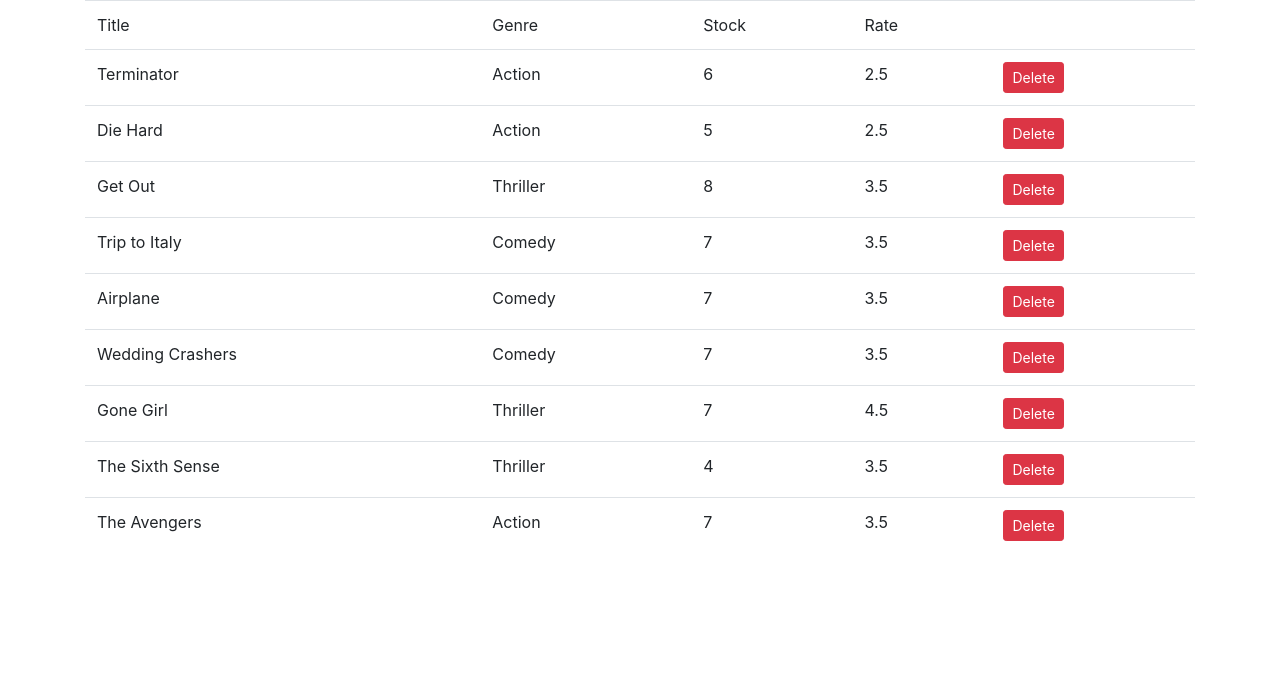
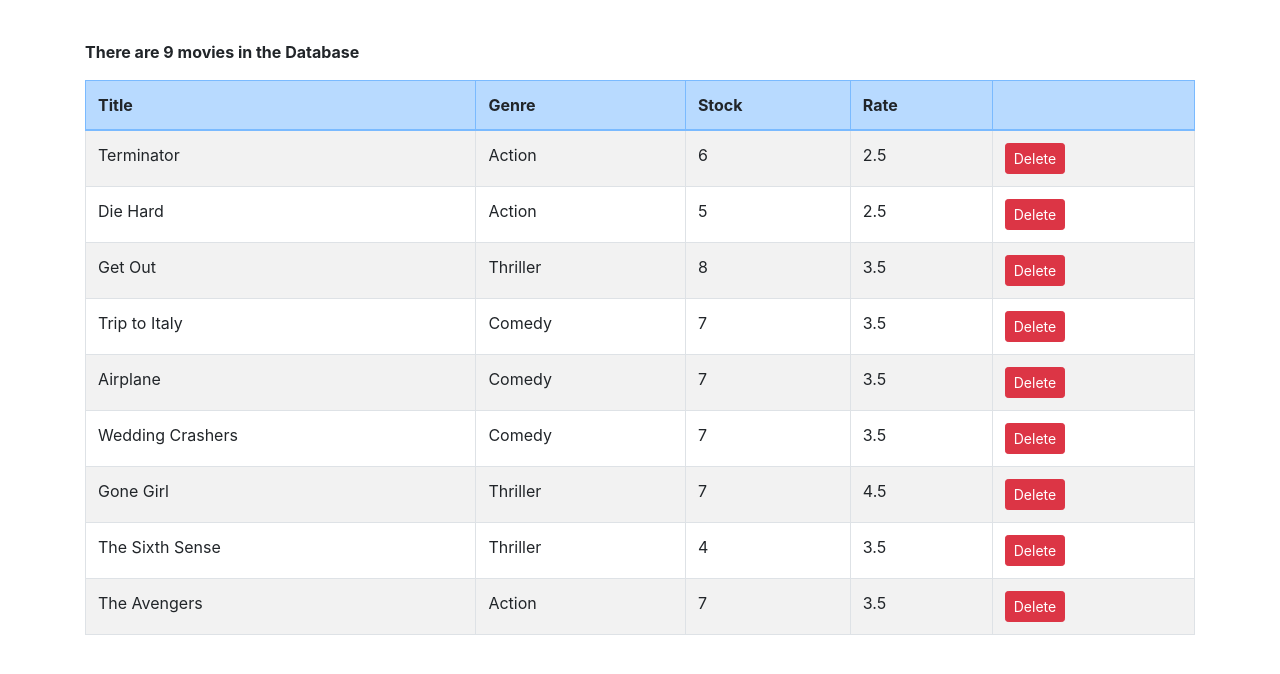
Before and after one commit to Douglas254/vidly, a React (Create React App) app: page / in a window 1280 px wide. Shown: the top 674 px of the page. Built offline with nearby package versions, Linux system fonts and the light colour scheme.

Commit message:
conditional rendering, object destructuring and bootstrap format

```diff
--- a/src/components/movies.jsx
+++ b/src/components/movies.jsx
@@ -12,14 +12,38 @@ class Movies extends Component {
   };
 
   render() {
+    const { length: count } = this.state.movies;
+
+    if (count === 0)
       return (
-      <table className="table">
-        <thead>
+        <p>
+          <b style={{ color: "purple", fontFamily: "serif", fontSize: 30 }}>
+            There are no movies in the database
+          </b>
+        </p>
+      );
+
+    return (
+      <React.Fragment>
+        <div className="table-responsive">
+          <p>
+            <b>There are {count} movies in the Database</b>
+          </p>
+          <table className="table table-striped table-bordered">
+            <thead className="table-primary">
               <tr>
-            <td>Title</td>
-            <td>Genre</td>
-            <td>Stock</td>
-            <td>Rate</td>
+                <td>
+                  <b>Title</b>
+                </td>
+                <td>
+                  <b>Genre</b>
+                </td>
+                <td>
+                  <b>Stock</b>
+                </td>
+                <td>
+                  <b>Rate</b>
+                </td>
                 <td></td>
               </tr>
             </thead>
@@ -42,6 +66,8 @@ class Movies extends Component {
               ))}
             </tbody>
           </table>
+        </div>
+      </React.Fragment>
     );
   }
 }
--- a/src/index.css
+++ b/src/index.css
@@ -1,13 +1,14 @@
 body {
   margin: 0;
-  font-family: -apple-system, BlinkMacSystemFont, 'Segoe UI', 'Roboto', 'Oxygen',
-    'Ubuntu', 'Cantarell', 'Fira Sans', 'Droid Sans', 'Helvetica Neue',
+  padding: 40px 0 0 0;
+  font-family: -apple-system, BlinkMacSystemFont, "Segoe UI", "Roboto", "Oxygen",
+    "Ubuntu", "Cantarell", "Fira Sans", "Droid Sans", "Helvetica Neue",
     sans-serif;
   -webkit-font-smoothing: antialiased;
   -moz-osx-font-smoothing: grayscale;
 }
 
 code {
-  font-family: source-code-pro, Menlo, Monaco, Consolas, 'Courier New',
+  font-family: source-code-pro, Menlo, Monaco, Consolas, "Courier New",
     monospace;
 }
```
Lines whose indentation alone changed are shown as unchanged.
